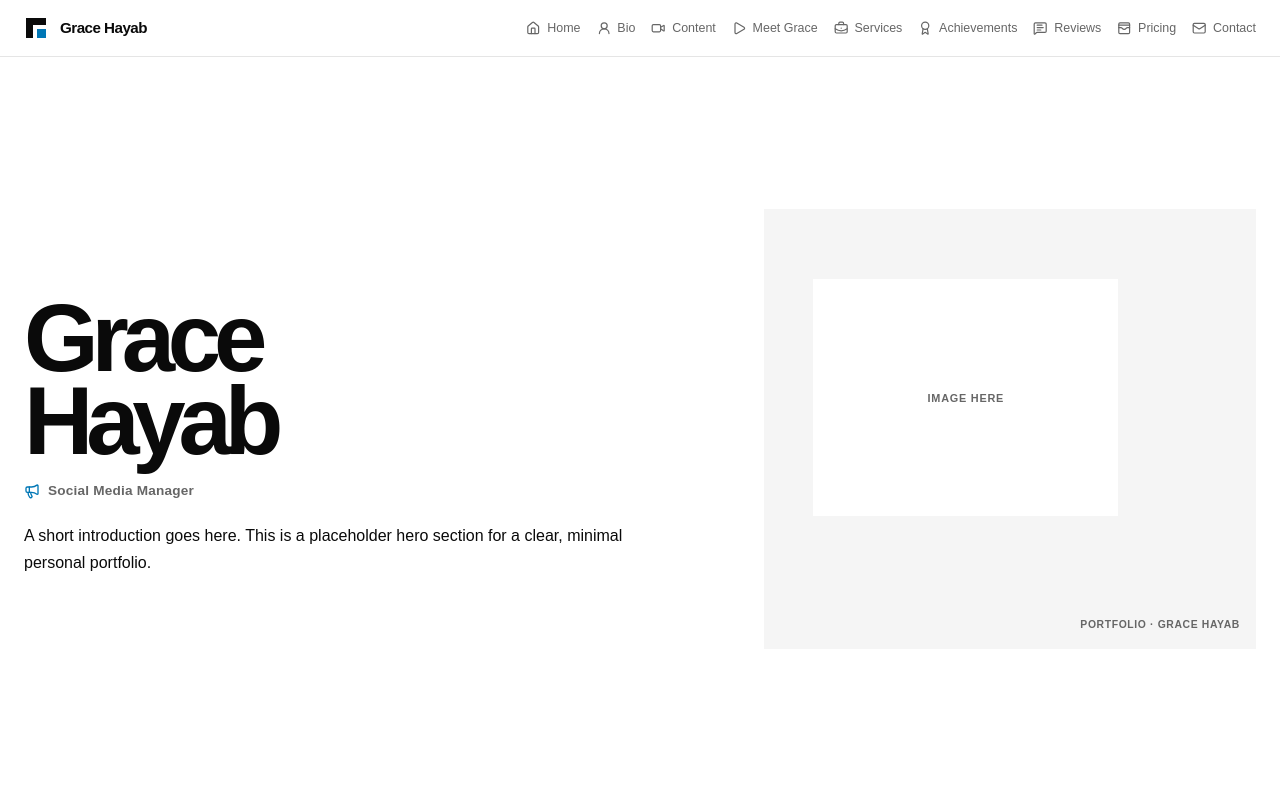
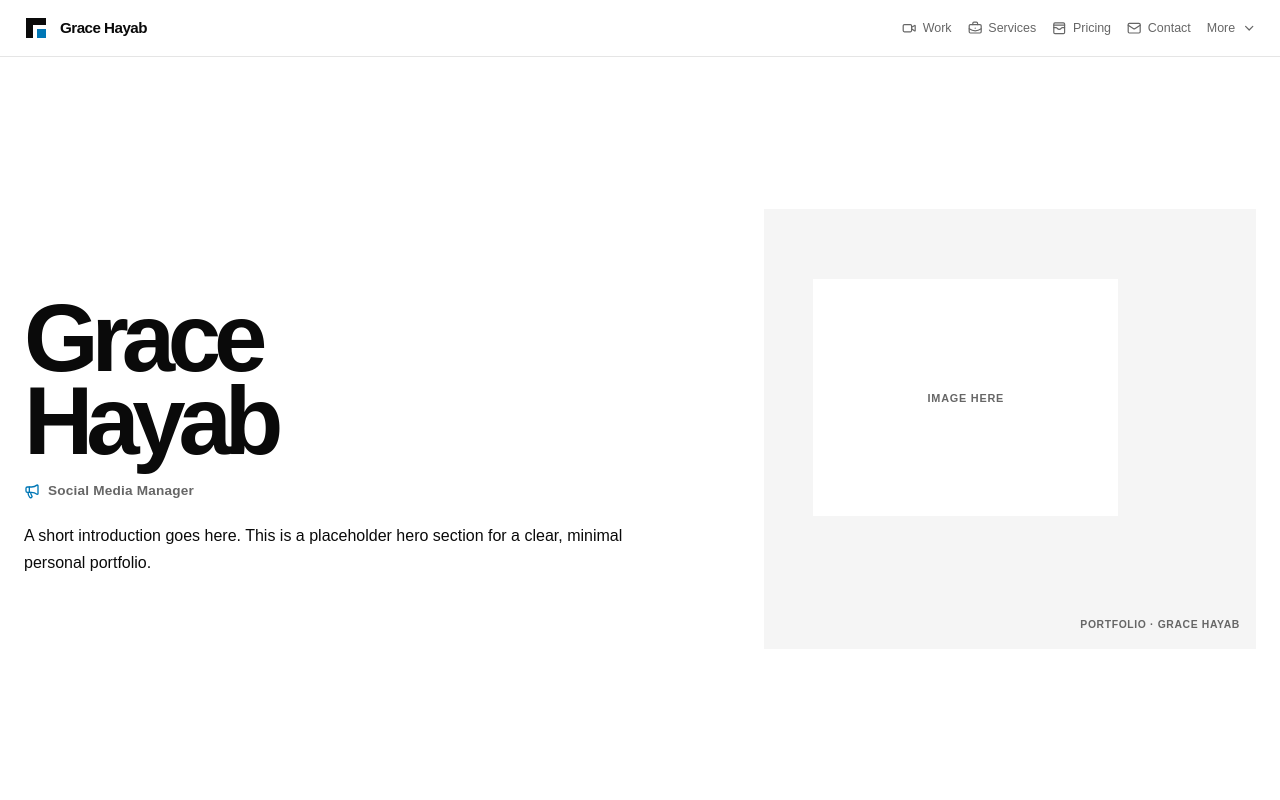
Before and after one commit to naet001/grace-hayab-portfolio, a React (Vite) app: page / in a window 1280 px wide. Shown: the top 800 px of the page. Built offline with nearby package versions, Linux system fonts and the light colour scheme.

Commit message:
fix: update Header and global styles

```diff
--- a/src/components/Header.tsx
+++ b/src/components/Header.tsx
@@ -2,6 +2,7 @@ import { useEffect, useRef, useState } from "react"
 import {
   Award,
   BriefcaseBusiness,
+  ChevronDown,
   House,
   Mail,
   Menu,
@@ -13,10 +14,24 @@ import {
   X,
 } from "lucide-react"
 
-const navItems = [
+const primaryNavItems = [
+  { label: "Work", href: "#content", icon: Video },
+  { label: "Services", href: "#services", icon: BriefcaseBusiness },
+  { label: "Pricing", href: "#pricing", icon: WalletCards },
+  { label: "Contact", href: "#contact", icon: Mail },
+]
+
+const moreNavItems = [
+  { label: "Bio", href: "#bio", icon: UserRound },
+  { label: "Meet Grace", href: "#meet-grace", icon: Play },
+  { label: "Achievements", href: "#achievements", icon: Award },
+  { label: "Reviews", href: "#reviews", icon: MessageSquareText },
+]
+
+const mobileNavItems = [
   { label: "Home", href: "#hero", icon: House },
   { label: "Bio", href: "#bio", icon: UserRound },
-  { label: "Content", href: "#content", icon: Video },
+  { label: "Work", href: "#content", icon: Video },
   { label: "Meet Grace", href: "#meet-grace", icon: Play },
   { label: "Services", href: "#services", icon: BriefcaseBusiness },
   { label: "Achievements", href: "#achievements", icon: Award },
@@ -27,11 +42,13 @@ const navItems = [
 
 export function Header() {
   const [isMobileMenuOpen, setIsMobileMenuOpen] = useState(false)
+  const [isMoreMenuOpen, setIsMoreMenuOpen] = useState(false)
   const navigationRef = useRef<HTMLDivElement>(null)
   const menuButtonRef = useRef<HTMLButtonElement>(null)
+  const moreButtonRef = useRef<HTMLButtonElement>(null)
 
   useEffect(() => {
-    if (!isMobileMenuOpen) return
+    if (!isMobileMenuOpen && !isMoreMenuOpen) return
 
     const handlePointerDown = (event: PointerEvent) => {
       if (
@@ -39,13 +56,19 @@ export function Header() {
         !navigationRef.current?.contains(event.target)
       ) {
         setIsMobileMenuOpen(false)
+        setIsMoreMenuOpen(false)
       }
     }
 
     const handleKeyDown = (event: KeyboardEvent) => {
       if (event.key === "Escape") {
-        setIsMobileMenuOpen(false)
-        menuButtonRef.current?.focus()
+        if (isMoreMenuOpen) {
+          setIsMoreMenuOpen(false)
+          moreButtonRef.current?.focus()
+        } else if (isMobileMenuOpen) {
+          setIsMobileMenuOpen(false)
+          menuButtonRef.current?.focus()
+        }
       }
     }
 
@@ -56,7 +79,7 @@ export function Header() {
       document.removeEventListener("pointerdown", handlePointerDown)
       document.removeEventListener("keydown", handleKeyDown)
     }
-  }, [isMobileMenuOpen])
+  }, [isMobileMenuOpen, isMoreMenuOpen])
 
   return (
     <header className="editorial-header sticky top-0 z-10">
@@ -80,7 +103,10 @@ export function Header() {
             aria-label={isMobileMenuOpen ? "Close menu" : "Open menu"}
             aria-expanded={isMobileMenuOpen}
             aria-controls="primary-navigation"
-            onClick={() => setIsMobileMenuOpen((isOpen) => !isOpen)}
+            onClick={() => {
+              setIsMoreMenuOpen(false)
+              setIsMobileMenuOpen((isOpen) => !isOpen)
+            }}
           >
             {isMobileMenuOpen ? (
               <X aria-hidden="true" size={18} />
@@ -96,8 +122,57 @@ export function Header() {
             }
             aria-label="Primary"
           >
-            <ul className="flex flex-wrap gap-x-4">
-              {navItems.map((item) => (
+            <ul className="editorial-nav-desktop">
+              {primaryNavItems.map((item) => (
+                <li key={item.href}>
+                  <a href={item.href}>
+                    <item.icon
+                      className="editorial-nav-icon"
+                      aria-hidden="true"
+                    />
+                    {item.label}
+                  </a>
+                </li>
+              ))}
+              <li className="editorial-more-item">
+                <button
+                  ref={moreButtonRef}
+                  className="editorial-more-button"
+                  type="button"
+                  aria-expanded={isMoreMenuOpen}
+                  aria-controls="more-navigation"
+                  onClick={() => setIsMoreMenuOpen((isOpen) => !isOpen)}
+                >
+                  More
+                  <ChevronDown
+                    className="editorial-nav-icon editorial-more-chevron"
+                    aria-hidden="true"
+                  />
+                </button>
+                <ul
+                  id="more-navigation"
+                  className="editorial-more-menu"
+                  hidden={!isMoreMenuOpen}
+                >
+                  {moreNavItems.map((item) => (
+                    <li key={item.href}>
+                      <a
+                        href={item.href}
+                        onClick={() => setIsMoreMenuOpen(false)}
+                      >
+                        <item.icon
+                          className="editorial-nav-icon"
+                          aria-hidden="true"
+                        />
+                        {item.label}
+                      </a>
+                    </li>
+                  ))}
+                </ul>
+              </li>
+            </ul>
+            <ul className="editorial-nav-mobile">
+              {mobileNavItems.map((item) => (
                 <li key={item.href}>
                   <a
                     href={item.href}
--- a/src/index.css
+++ b/src/index.css
@@ -176,6 +176,81 @@
   flex: none;
   width: 0.9rem;
   height: 0.9rem;
+}
+
+.editorial-nav-desktop,
+.editorial-nav-mobile,
+.editorial-more-menu {
+  margin: 0;
+  padding: 0;
+  list-style: none;
+}
+
+.editorial-nav-desktop {
+  display: flex;
+  flex-wrap: nowrap;
+  align-items: center;
+  gap: 1rem;
+}
+
+.editorial-nav-desktop > li,
+.editorial-more-item {
+  position: relative;
+}
+
+.editorial-nav-mobile {
+  display: none;
+}
+
+.editorial-more-button {
+  display: inline-flex;
+  min-height: 2.5rem;
+  align-items: center;
+  gap: 0.4rem;
+  border: 0;
+  background: transparent;
+  color: var(--muted-foreground);
+  font-size: 0.78rem;
+  font-weight: 500;
+  cursor: pointer;
+  transition: color 160ms ease;
+}
+
+.editorial-more-button:hover,
+.editorial-more-button[aria-expanded="true"] {
+  color: var(--link);
+}
+
+.editorial-more-chevron {
+  transition: transform 160ms ease;
+}
+
+.editorial-more-button[aria-expanded="true"] .editorial-more-chevron {
+  transform: rotate(180deg);
+}
+
+.editorial-more-menu {
+  position: absolute;
+  top: calc(100% + 0.5rem);
+  right: 0;
+  z-index: 20;
+  width: 14rem;
+  border: 1px solid var(--border);
+  padding: 0.5rem;
+  background: var(--background);
+}
+
+.editorial-more-menu[hidden] {
+  display: none;
+}
+
+.editorial-more-menu a {
+  display: flex;
+  width: 100%;
+  min-height: 2.75rem;
+  align-items: center;
+  gap: 0.75rem;
+  padding-inline: 0.75rem;
 }
 
 .editorial-nav a:hover,
@@ -830,7 +905,11 @@
     display: block;
   }
 
-  .editorial-nav ul {
+  .editorial-nav-desktop {
+    display: none;
+  }
+
+  .editorial-nav-mobile {
     display: flex;
     flex-direction: column;
     flex-wrap: nowrap;
@@ -841,11 +920,11 @@
     list-style: none;
   }
 
-  .editorial-nav li {
+  .editorial-nav-mobile li {
     width: 100%;
   }
 
-  .editorial-nav a {
+  .editorial-nav-mobile a {
     display: flex;
     width: 100%;
     min-height: 2.75rem;
```
